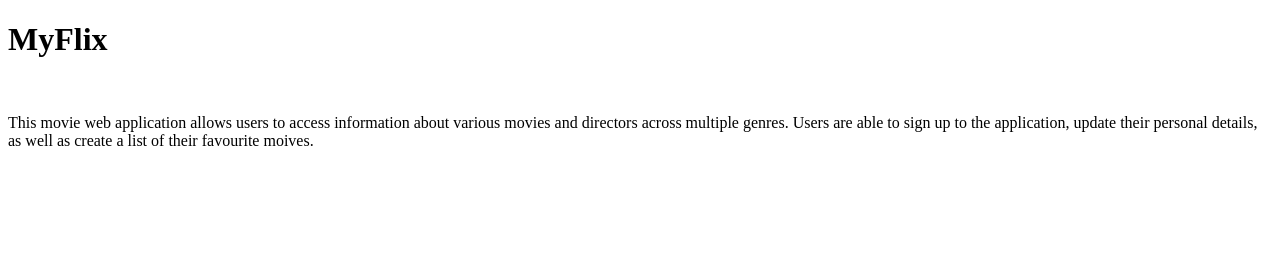
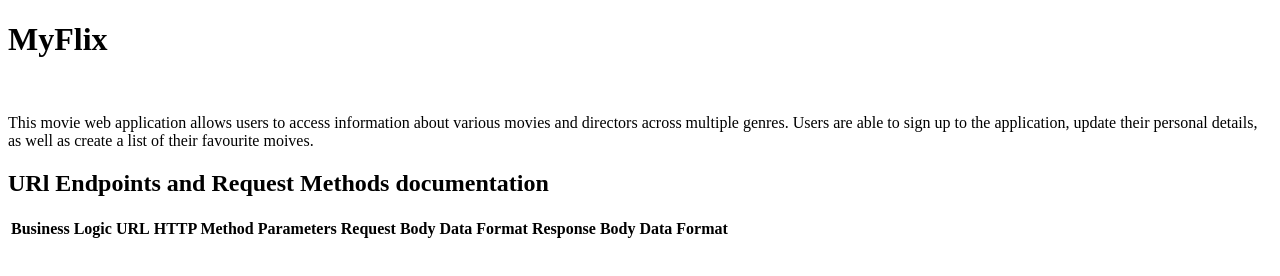
Before and after one commit to gab246/movie_api, a website: page public/documentation.html in a window 1280 px wide. Drawn offline with Linux system fonts and the light colour scheme.

Commit message:
added request methods documentation table

```diff
--- a/public/documentation.html
+++ b/public/documentation.html
@@ -9,5 +9,17 @@
 <body>
     <h1>MyFlix </h1><br>
     <p>This movie web application allows users to access information about various movies and directors across multiple genres. Users are able to sign up to the application, update their personal details, as well as create a list of their favourite moives.</p>
+
+    <h2>URl Endpoints and Request Methods documentation</h2>
+    <table>
+        <tr>
+            <th>Business Logic</th>
+            <th>URL</th>
+            <th>HTTP Method</th>
+            <th>Parameters</th>
+            <th>Request Body Data Format</th>
+            <th>Response Body Data Format</th>
+        </tr>
+
 </body>
 </html>
```
